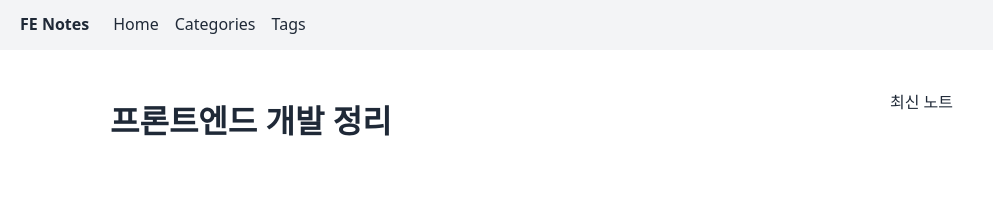
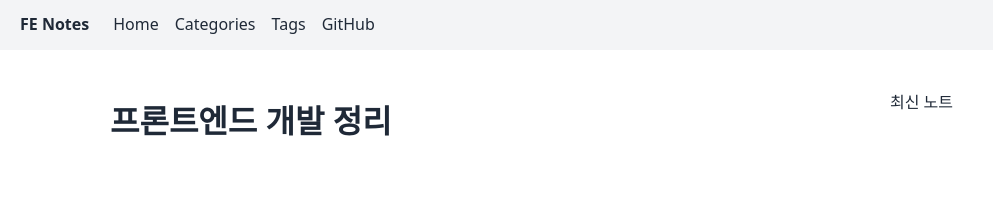
Before and after one commit to rainabak/rainabak.github.io, a Jekyll site: the page built from index.md, in a window 1280 px wide. Shown: the top 208 px of the page, without its empty margins (0-993 px from the left). Built offline with Jekyll 4.4.1, drawn with Linux system fonts in a browser that asks for light colours.

Commit message:
Update nav.html

```diff
--- a/_includes/nav.html
+++ b/_includes/nav.html
@@ -3,4 +3,5 @@
   <a href="{{ '/' | relative_url }}">Home</a>
   <a href="{{ '/categories/' | relative_url }}">Categories</a>
   <a href="{{ '/tags/' | relative_url }}">Tags</a>
+  <a href="https://github.com/{{ site.github_username }}" target="_blank" rel="noopener">GitHub</a>
 </nav>
```
